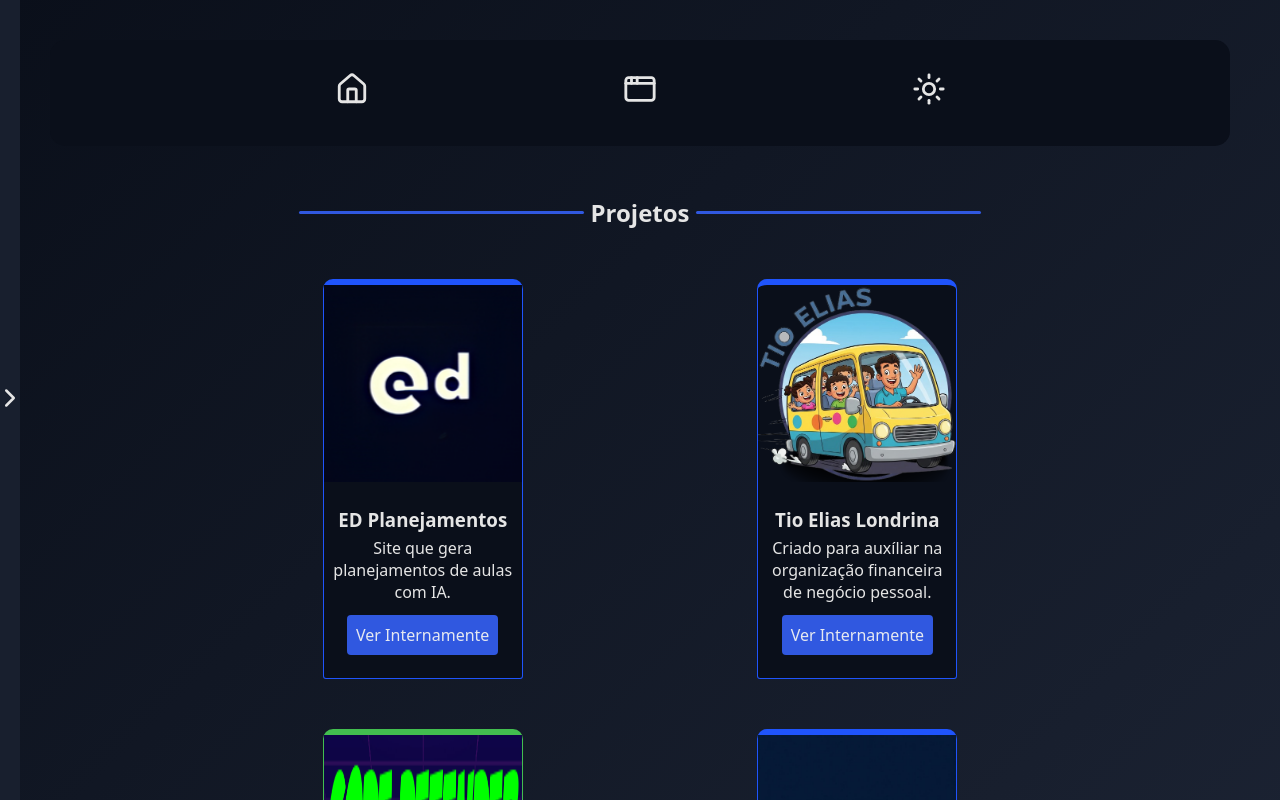
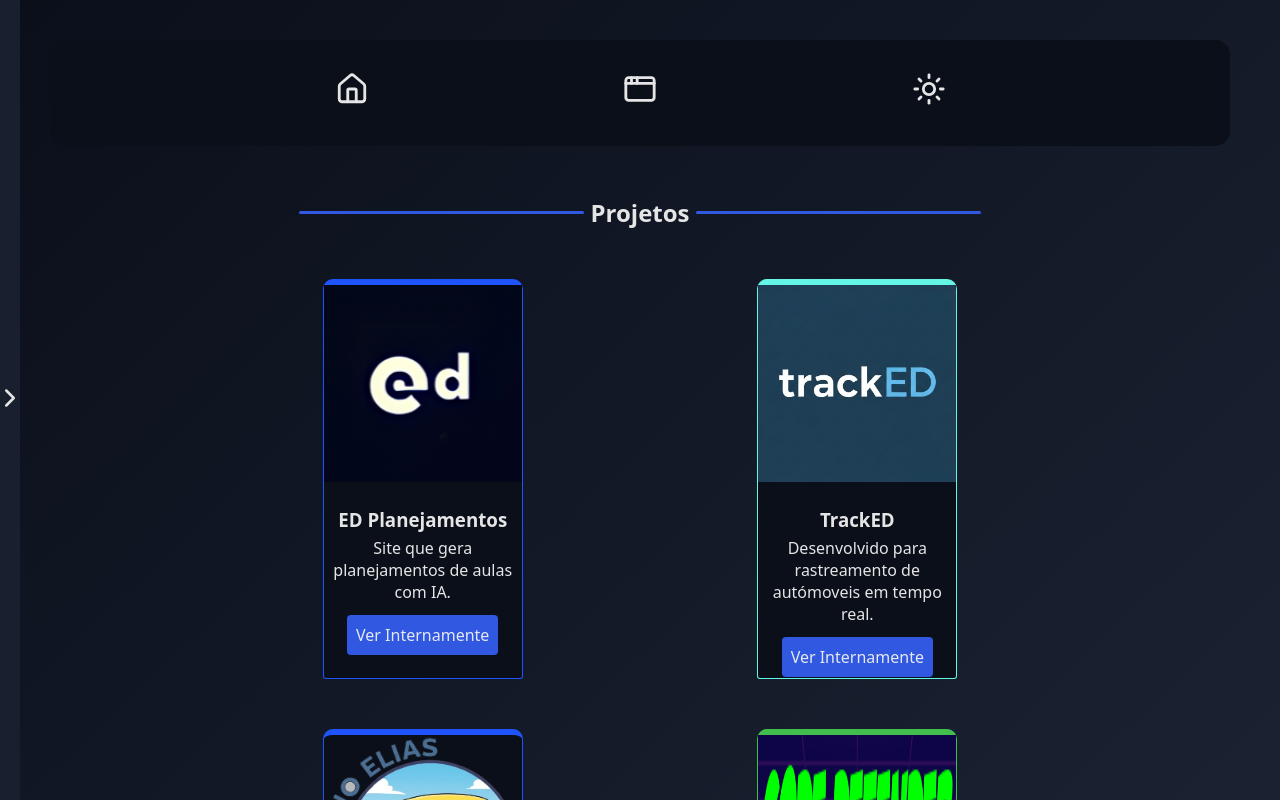
Before and after one commit to Dryzera/portfolio, a React (Vite) app: page /projects in a window 1280 px wide. Shown: the top 800 px of the page. Built offline with nearby package versions, Linux system fonts and the light colour scheme.

Commit message:
Add new project (trackED) and putting title on all pages

```diff
--- a/src/components/HomeProjects/index.tsx
+++ b/src/components/HomeProjects/index.tsx
@@ -33,6 +33,16 @@ export function HomeProjects() {
             </SwiperSlide>
             <SwiperSlide className={styles.slide}>
               <div className={styles.project}>
+                <h4>TrackED</h4>
+                <img
+                  src='/images/global/tracked-icon.png'
+                  alt='Logo da trackED'
+                />
+                <RouteLink href='/project/tracked-ija2'>Detalhes</RouteLink>
+              </div>
+            </SwiperSlide>
+            <SwiperSlide className={styles.slide}>
+              <div className={styles.project}>
                 <h4>Tio Elias Londrina</h4>
                 <img
                   src='/images/global/tio-elias-logo.png'
@@ -47,7 +57,7 @@ export function HomeProjects() {
         </div>
         <div className={styles.tipMyProjects}>
           <span>
-            veja todos os meus <a href='/projects'>projetos</a>
+            veja todos os meus <RouteLink href='/projects'>projetos</RouteLink>
           </span>
         </div>
       </div>
--- a/src/components/Project/index.tsx
+++ b/src/components/Project/index.tsx
@@ -30,6 +30,7 @@ export function Project() {
       navigate('/projects');
       return;
     }
+    document.title = project.title + ' - Endryus Daniel';
   }, []); //eslint-disable-line
 
   if (!project) return null;
--- a/src/database/projects.json
+++ b/src/database/projects.json
@@ -56,11 +56,83 @@
     "contribuents": ["Jeferson Kauan"]
   },
   {
+    "id": "tracked-ija2",
+    "title": "TrackED",
+    "short_desc": "Desenvolvido para rastreamento de autómoveis em tempo real.",
+    "long_desc": "Este projeto visava resolver um problema que tive ao desejar rastrear meu automóvel. Atualmente, os rastreadores veiculares são muito caros, cheios de taxas com valores abusivos, pensando nisso, desenvolvi o meu próprio rastreador, que conta com um sistema de alerta em caso de roubo do veículo e envio de coordenadas em tempo real para um servidor. Com este projeto, tive a oportunidade de criar um servidor local, não dependendo de terceiros para servir e guardar os dados da minha aplicação, além de desenvolver uma API REST para servir os dados para o front-end.",
+    "start_date": "2025-07-02",
+    "end_date": null,
+    "status": "development",
+    "url": "https://github.com/Dryzera/trackED-2025",
+    "photos": ["/images/global/tracked-icon.png"],
+    "libs": [
+      {
+        "img": "/images/svgs/django.svg",
+        "title": "Django"
+      },
+      {
+        "img": "/images/svgs/python.svg",
+        "title": "Python"
+      },
+      {
+        "img": "/images/svgs/ts.svg",
+        "title": "TypeScript"
+      },
+      {
+        "img": "/images/svgs/react.svg",
+        "title": "React"
+      },
+      {
+        "img": "/images/svgs/next-js.svg",
+        "title": "Next.js"
+      },
+      {
+        "img": "/images/svgs/linux.svg",
+        "title": "Linux"
+      },
+      {
+        "img": "/images/svgs/cpp.svg",
+        "title": "C++"
+      },
+      {
+        "img": "/images/svgs/postgresql.svg",
+        "title": "PostgreeSQL"
+      }
+    ],
+    "tech_stack": [
+      "TypeScript",
+      "Python",
+      "Next.js",
+      "Django Rest API",
+      "PostgreSQL",
+      "C++",
+      "Sistema Embarcado",
+      "Servidor Linux Local"
+    ],
+    "features": [
+      "Rastreio em tempo real",
+      "CRUD de dados",
+      "Autenticação de usuários",
+      "API RESTful",
+      "Envio de dados automático",
+      "Comandos remotos via servidor"
+    ],
+
+    "tags": [
+      "Sistema Embarcado",
+      "API RESTful",
+      "Django",
+      "Next.js",
+      "Rastreio"
+    ],
+    "contribuents": []
+  },
+  {
     "id": "tio-elias-londrina-89r3",
     "title": "Tio Elias Londrina",
     "short_desc": "Criado para auxíliar na organização financeira de negócio pessoal.",
     "long_desc": "Era difícil gerenciar de forma eficiênte os clientes que pagaram por um serviço de transporte escolar. Por conta disto, Tio Elias Londrina é um sistema em produção que ajuda a gerenciar cada pagamento separadamente. Através do Django, com Python e base de dados, conseguimos entregar os dados completamente mastigados, sem dor de cabeça para o contratante.",
-    "start_date": "2024-09",
+    "start_date": "2024-09-02",
     "end_date": null,
     "status": "production",
     "url": "https://tioeliaslondrina.com.br",
--- a/src/pages/ContactPage/index.tsx
+++ b/src/pages/ContactPage/index.tsx
@@ -1,7 +1,12 @@
+import { useEffect } from 'react';
 import { Contacts } from '../../components/Contacts';
 import DefaultTemplate from '../../templates/DefaultTemplate';
 
 export default function HomePage() {
+  useEffect(() => {
+    document.title = 'Contatos - Endryus Daniel';
+  }, []);
+
   return (
     <DefaultTemplate>
       <Contacts title='Quer Falar Comigo' />
--- a/src/pages/HomePage/index.tsx
+++ b/src/pages/HomePage/index.tsx
@@ -4,8 +4,13 @@ import { Home } from '../../components/Home';
 import DefaultTemplate from '../../templates/DefaultTemplate';
 import { MyTecnologies } from '../../components/MyTecnologies';
 import { HomeProjects } from '../../components/HomeProjects';
+import { useEffect } from 'react';
 
 export default function HomePage() {
+  useEffect(() => {
+    document.title = 'Endryus Daniel';
+  }, []);
+
   return (
     <DefaultTemplate>
       <Home />
--- a/src/pages/ProjectsPage/index.tsx
+++ b/src/pages/ProjectsPage/index.tsx
@@ -1,7 +1,12 @@
+import { useEffect } from 'react';
 import { GeneralProjects } from '../../components/GeneralProjects';
 import DefaultTemplate from '../../templates/DefaultTemplate';
 
 export default function ProjectsPage() {
+  useEffect(() => {
+    document.title = 'Projetos - Endryus Daniel';
+  }, []);
+
   return (
     <DefaultTemplate>
       <GeneralProjects />
```
Also changed, not shown: public/images/global/tracked-icon.png (added), public/images/svgs/cpp.svg (added).
